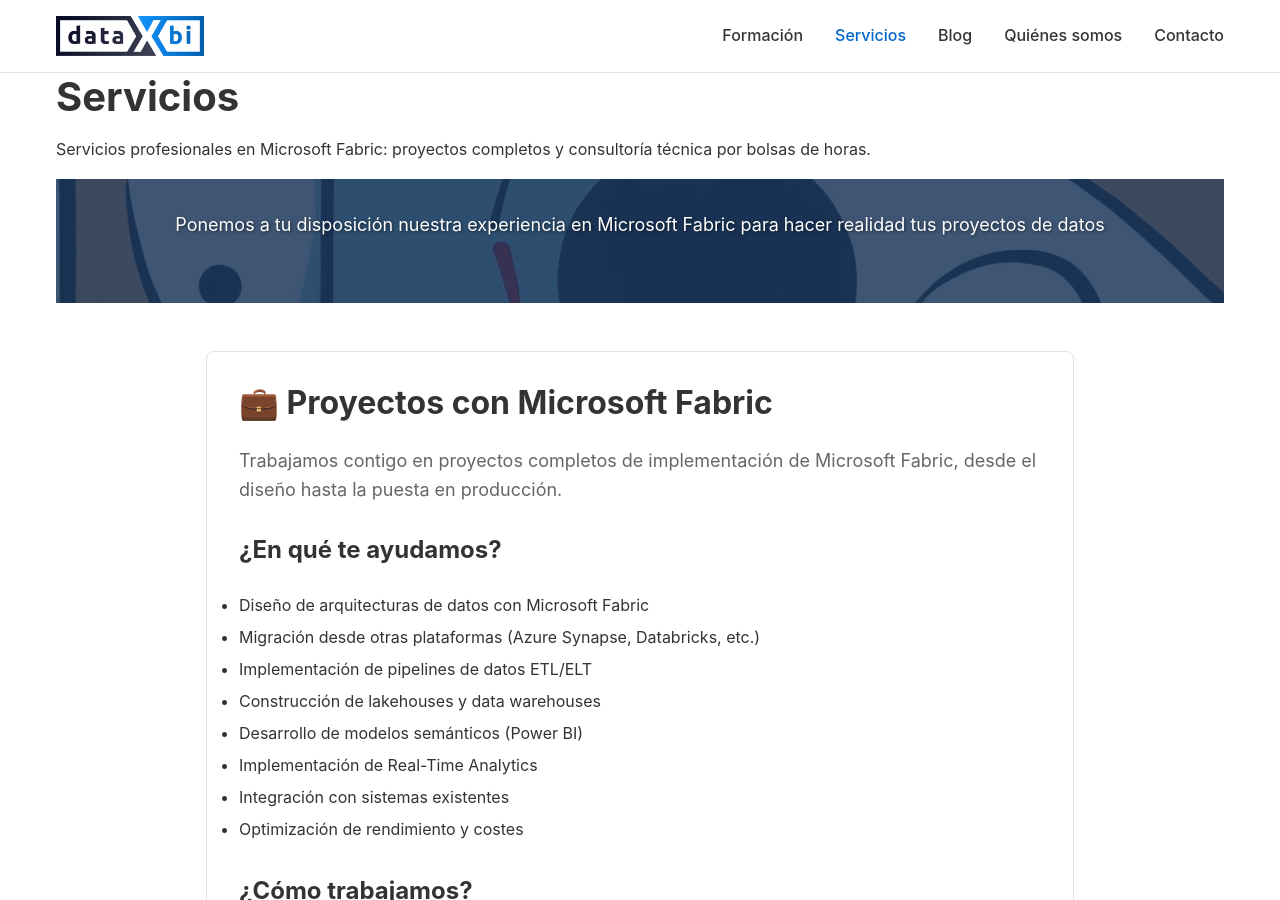
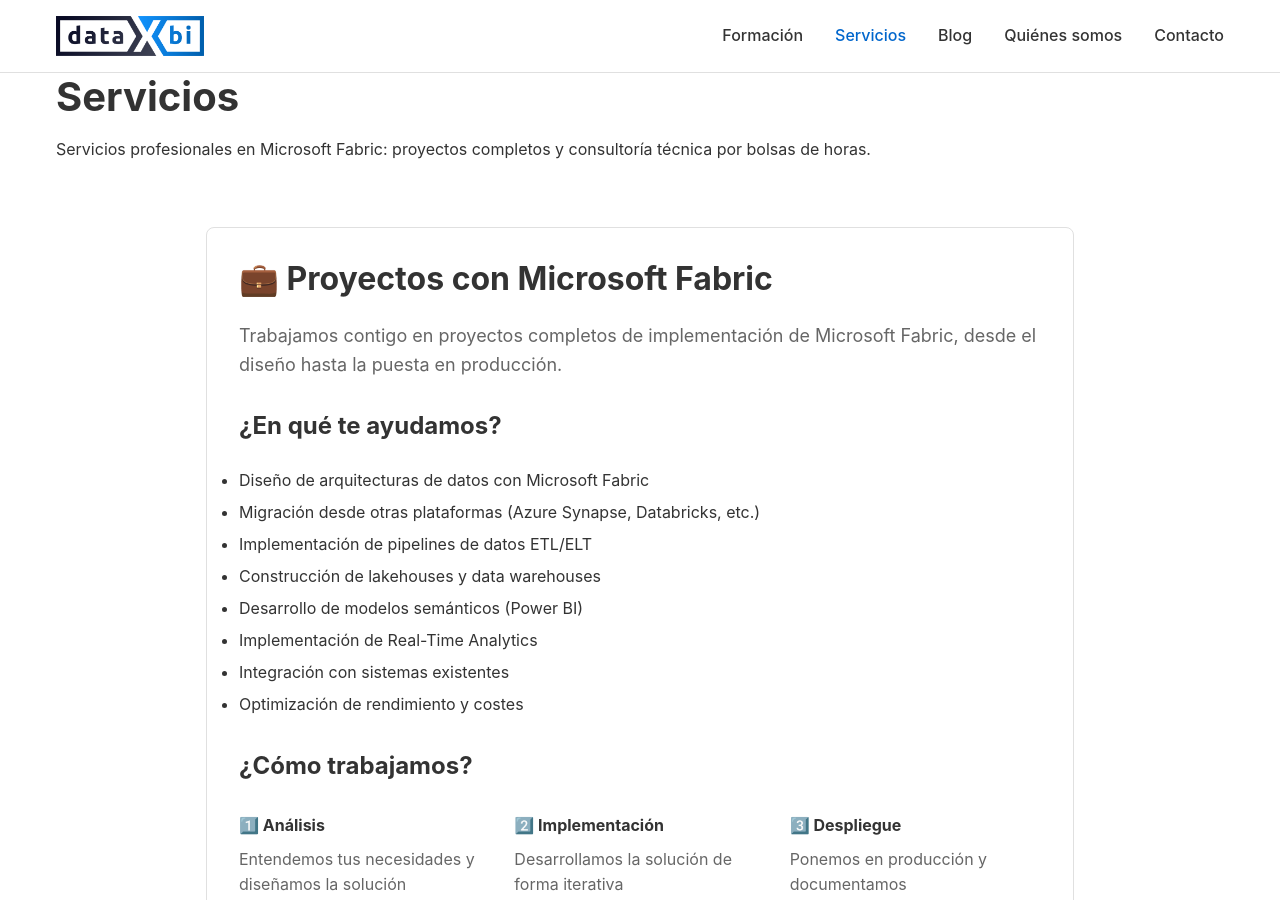
Before and after one commit to dataxbi/dataxbi.github.io, a Jekyll site: the page built from servicios/index.html, in a window 1280 px wide and 900 px high. Built offline with Jekyll 4.4.1, drawn with Linux system fonts in a browser that asks for light colours.

Commit message:
Eliminar hero con imagen de fondo en página de servicios

```diff
--- a/servicios/index.html
+++ b/servicios/index.html
@@ -4,13 +4,6 @@ title: "Servicios"
 description: "Servicios profesionales en Microsoft Fabric: proyectos completos y consultoría técnica por bolsas de horas."
 permalink: /servicios/
 ---
-
-<!-- Hero -->
-<section class="section-hero" style="padding: 2rem 0;">
-  <div class="container">
-    <p class="subtitle">Ponemos a tu disposición nuestra experiencia en Microsoft Fabric para hacer realidad tus proyectos de datos</p>
-  </div>
-</section>
 
 <!-- Proyectos -->
 <section style="padding: 3rem 0;">
```
